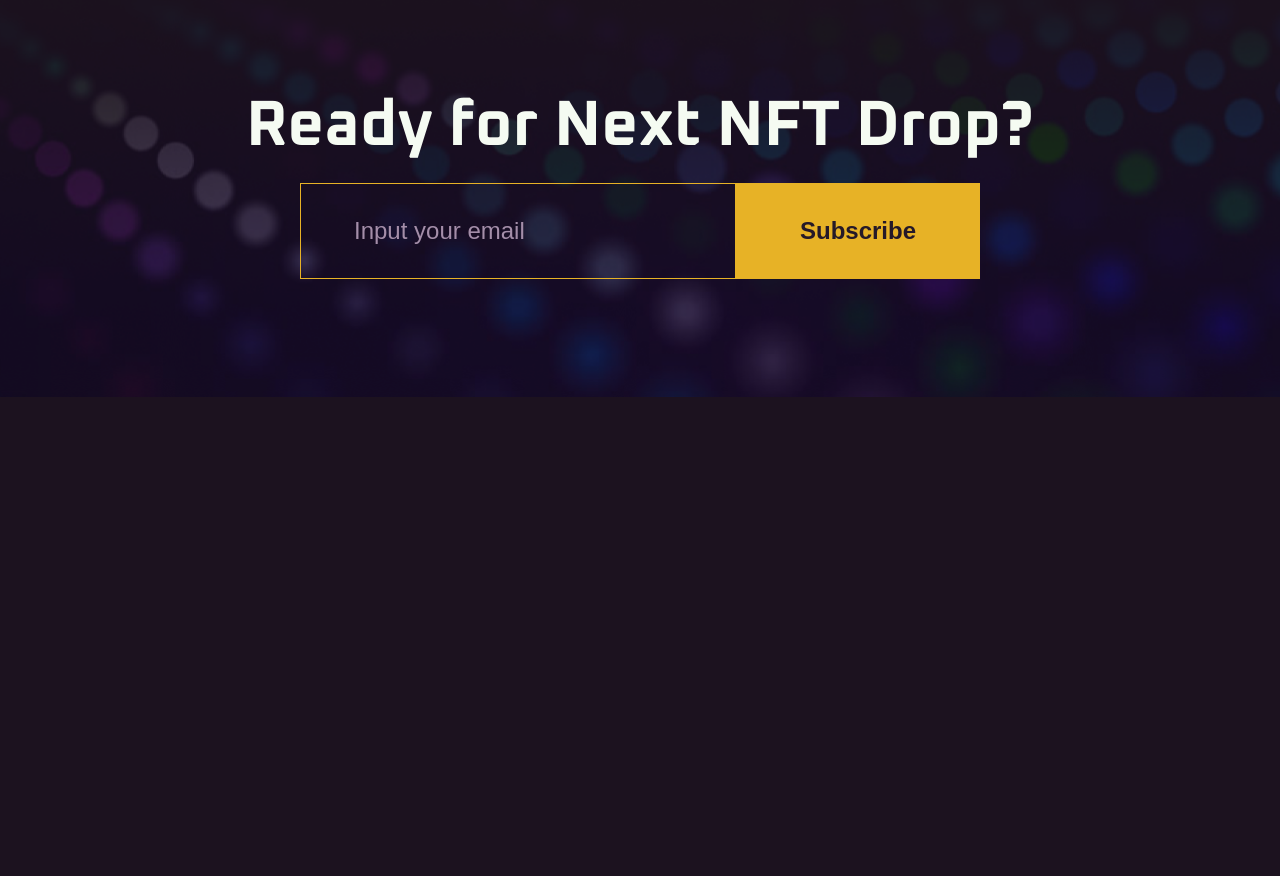
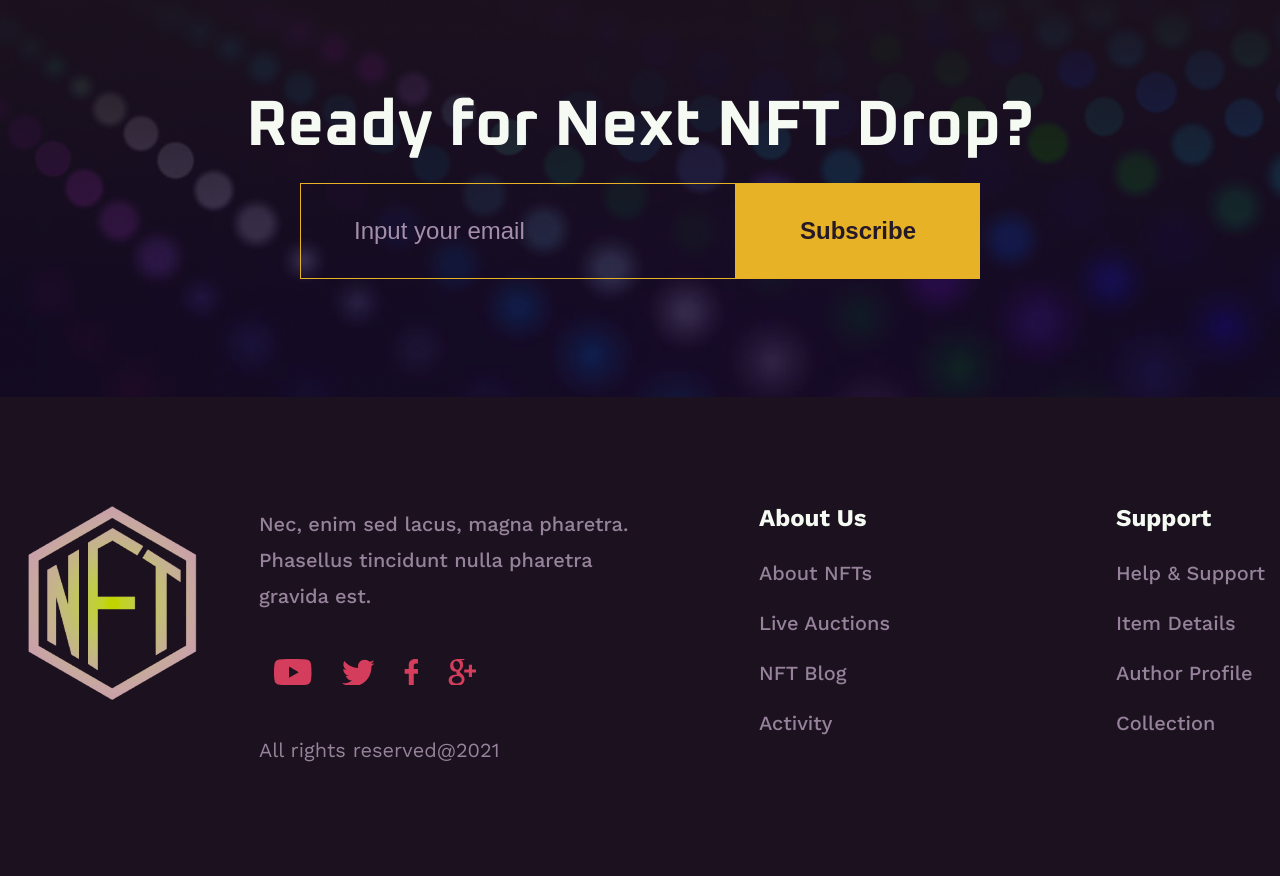
Before and after one commit to VladimirrAndreevich/nft, a website: page src/index.html in a window 1280 px wide. Shown: the part 6640-7516 px from the top of the page. Before the commit the page ends 7037 px from the top, so only its background shows below. Drawn offline with nearby package versions, Linux system fonts and the light colour scheme; files that its build step writes are made by us from their sources; files whose address does not match are found by name.

Commit message:
add footer

```diff
--- a/src/assets/scss/style.scss
+++ b/src/assets/scss/style.scss
@@ -1048,3 +1048,104 @@ a {
     }
   }
 }
+
+// footer
+.footer {
+  padding-top: 109px;
+  padding-bottom: 116px;
+
+  & > .container {
+    display: flex;
+    // justify-content: space-between;
+  }
+
+  &__logo {
+    width: 194px;
+    height: 194px;
+
+    background-image: url("../img/big-avatar.png");
+  }
+
+  &__wrapper {
+    flex-basis: 390px;
+    margin-left: 50px;
+    margin-right: auto;
+  }
+
+  &__text {
+    color: #96839b;
+    font-weight: 500;
+    font-size: math.div(20px, 16px) + rem;
+    line-height: math.div(36px, 16px) + rem;
+  }
+
+  &__rights {
+    display: inline-block;
+    margin-top: 52px;
+
+    color: #96839b;
+    font-size: math.div(20px, 16px) + rem;
+  }
+
+  &__nav {
+    display: flex;
+    justify-content: space-between;
+    column-gap: 226px;
+  }
+
+  &__list-heading {
+    margin-bottom: 18px;
+
+    color: $color-main;
+    font-weight: 700;
+    font-size: math.div(24px, 16px) + rem;
+  }
+  &__link {
+    color: #96839b;
+    font-weight: 500;
+    font-size: math.div(20px, 16px) + rem;
+    line-height: math.div(50px, 16px) + rem;
+
+    transition: color $transition-duration $transition-timing-function;
+
+    &:hover {
+      color: $color-main-white;
+    }
+  }
+
+  &__socials {
+    display: flex;
+    // column-gap: 30px;
+
+    margin-top: 45px;
+  }
+
+  &__social {
+    padding-left: 15px;
+    padding-right: 15px;
+
+    fill: #d53d5c;
+
+    transition: fill $transition-duration $transition-timing-function;
+
+    &:hover {
+      fill: #f7d7ff;
+    }
+    & > svg {
+      width: 40px;
+      height: 26px;
+    }
+    & > .youtube {
+      width: 38px;
+    }
+    & > .twitter {
+      width: 32px;
+    }
+    & > .facebook {
+      width: 14px;
+    }
+    & > .googleplus {
+      width: 28px;
+    }
+  }
+}
--- a/src/index.html
+++ b/src/index.html
@@ -7,7 +7,7 @@ title: NameOfPage
 
 <main class="main">
   {{> companies }} {{> auctions }} {{> how }} {{> popular }} {{> categories }}
-  {{> creators }} {{> subscribe }}
+  {{> creators }} {{> subscribe }} {{> footer }}
 </main>
 
 <!-- Swiper JS -->
--- /dev/null
+++ b/src/tpl/partials/sections/footer.html
@@ -0,0 +1,69 @@
+<footer class="footer">
+  <div class="container">
+    <div class="footer__logo"></div>
+
+    <div class="footer__wrapper">
+      <p class="footer__text">
+        Nec, enim sed lacus, magna pharetra. Phasellus tincidunt nulla pharetra
+        gravida est.
+      </p>
+      <div class="footer__socials">
+        <a class="footer__social" href="#">
+          <svg class="youtube">
+            <use xlink:href="assets/img/sprite-socials.svg#youtube"></use>
+          </svg>
+        </a>
+        <a class="footer__social" href="#">
+          <svg class="twitter">
+            <use xlink:href="assets/img/sprite-socials.svg#twitter"></use>
+          </svg>
+        </a>
+        <a class="footer__social" href="#">
+          <svg class="facebook">
+            <use xlink:href="assets/img/sprite-socials.svg#facebook"></use>
+          </svg>
+        </a>
+        <a class="footer__social" href="#">
+          <svg class="googleplus">
+            <use xlink:href="assets/img/sprite-socials.svg#googleplus"></use>
+          </svg>
+        </a>
+      </div>
+      <a href="#" class="footer__rights">All rights reserved@2021</a>
+    </div>
+
+    <nav class="footer__nav">
+      <ul class="footer__list">
+        <div class="footer__list-heading">About Us</div>
+        <li class="footer__item">
+          <a href="#" class="footer__link">About NFTs</a>
+        </li>
+        <li class="footer__item">
+          <a href="#" class="footer__link">Live Auctions</a>
+        </li>
+        <li class="footer__item">
+          <a href="#" class="footer__link">NFT Blog</a>
+        </li>
+        <li class="footer__item">
+          <a href="#" class="footer__link">Activity</a>
+        </li>
+      </ul>
+
+      <ul class="footer__list">
+        <div class="footer__list-heading">Support</div>
+        <li class="footer__item">
+          <a href="#" class="footer__link">Help & Support</a>
+        </li>
+        <li class="footer__item">
+          <a href="#" class="footer__link">Item Details</a>
+        </li>
+        <li class="footer__item">
+          <a href="#" class="footer__link">Author Profile</a>
+        </li>
+        <li class="footer__item">
+          <a href="#" class="footer__link">Collection</a>
+        </li>
+      </ul>
+    </nav>
+  </div>
+</footer>
```
Also changed, not shown: docs/index.html (+69 -0 lines), docs/assets/css/style.css, docs/assets/css/style.min.css, docs/assets/img/big-avatar.png (added), docs/assets/img/big-avatar.webp (added), docs/assets/img/sprite-socials.svg (added).
